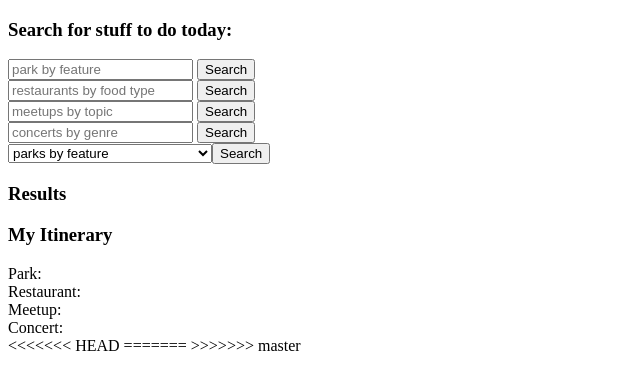
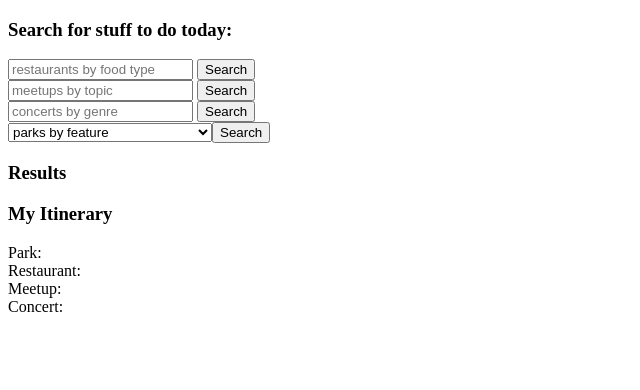
Before and after one commit to Doom-Mummies/Welcome-to-Nashville, a plain HTML site: page src/index.html in a window 1280 px wide. Shown: the whole page, without its empty margins (0-640 px from the left). Drawn offline with Linux system fonts and the light colour scheme.

Commit message:
resolved merge conflict with index.html and took out the parks article in searchform.js

```diff
--- a/src/index.html
+++ b/src/index.html
@@ -22,24 +22,18 @@
     <!-- keep on top -->
     <script src="./scripts/key.js"></script>
     <!-- put script tags here -->
-    <script src="./scripts/itinerary.js"></script>
     <script src="./scripts/results.js"></script>
-    <script src="./scripts/searchForm.js"></script>
     <script src="./scripts/restaurants/api.js"></script>
-    <script src="./scripts/results.js"></script>
     <script src="./scripts/restaurants/events.js"></script>
 
     <script src="./scripts/park/api.js"></script>
     <script src="./scripts/park/events.js"></script>
     <script src="./scripts/park/search.js"></script>
 
-<<<<<<< HEAD
     <script src="./scripts/meetups/api.js"></script>
     <script src="./scripts/meetups/events.js"></script>
-=======
     <script src="./scripts/itinerary.js"></script>
     <script src="./scripts/searchForm.js"></script>
->>>>>>> master
 
 
     <!-- keep on bottom -->
--- a/src/scripts/searchForm.js
+++ b/src/scripts/searchForm.js
@@ -3,10 +3,6 @@ const buildAndAppendSearchForm = () => {
     const searchForm = `
     <section class="search-form">
       <h3>Search for stuff to do today: </h3>
-      <article>
-        <input type="text" placeholder="park by feature">
-        <button id = "park-search-button">Search</button>
-      </article>
 
       <article>
         <input type="text" placeholder="restaurants by food type" class="restaurantInput">
```
